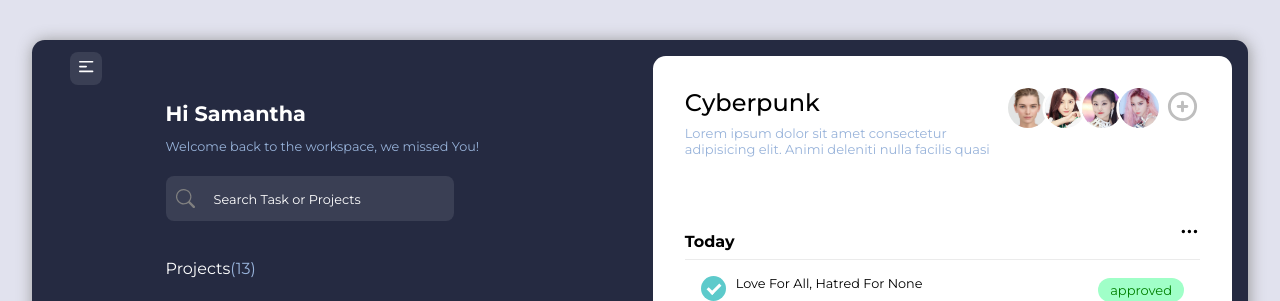
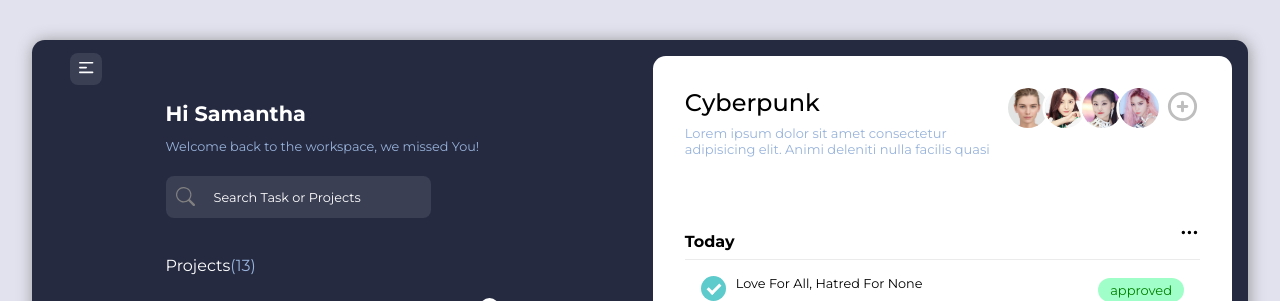
Before and after one commit to dhoniaridho/cyber, a plain HTML site: page index.html in a window 1280 px wide. Shown: the top 301 px of the page. Drawn offline with Linux system fonts and the light colour scheme.

Commit message:
improve main css

```diff
--- a/assets/css/main.scss
+++ b/assets/css/main.scss
@@ -91,10 +91,6 @@ video {
   vertical-align: baseline;
 }
 * {
-  margin: 0;
-  padding: 0;
-  text-decoration: inherit;
-  font-size: inherit;
   font-family: "Montserrat", sans-serif;
   font-weight: inherit;
   border: 0;
```
Also changed, not shown: assets/css/main.css, 1 other file.
